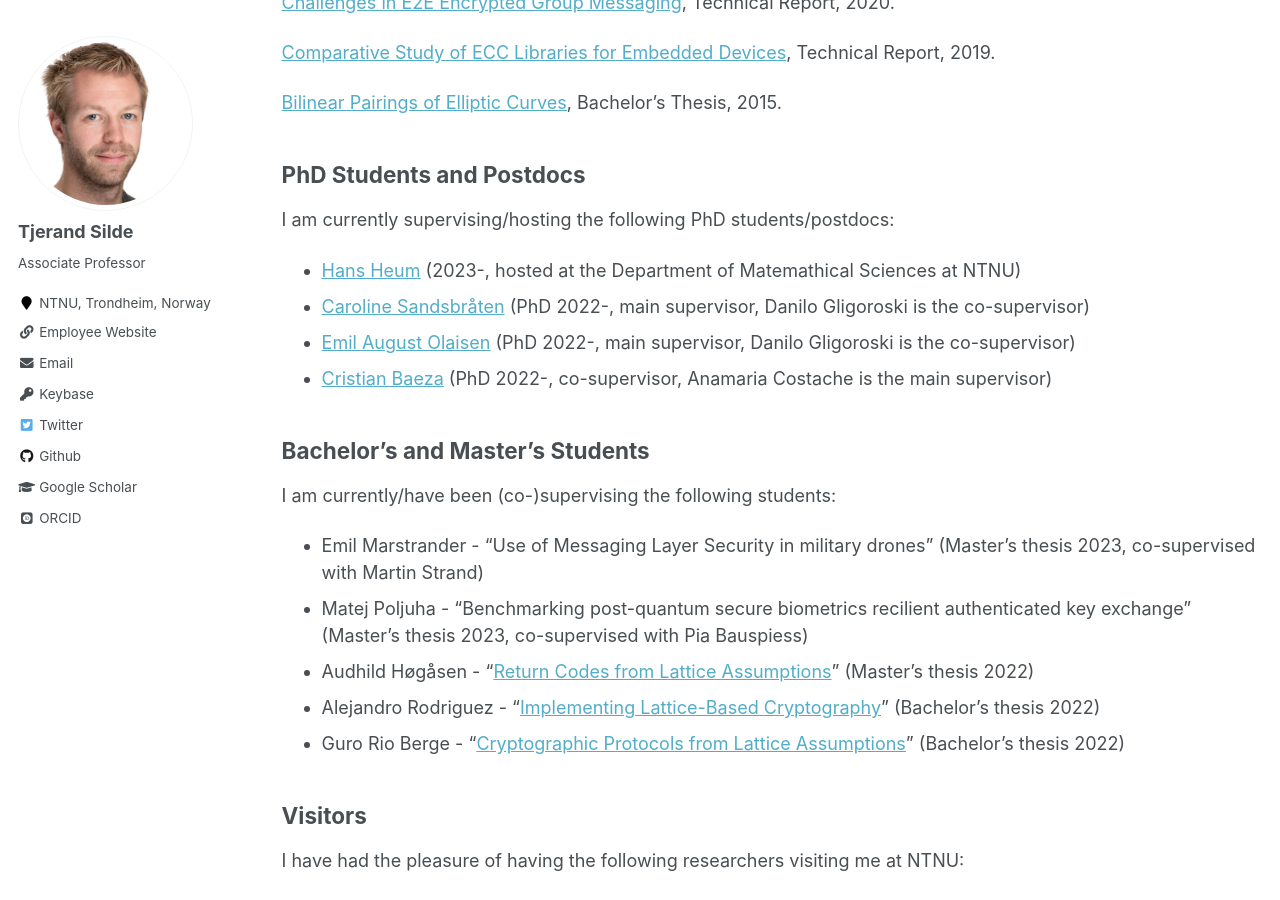
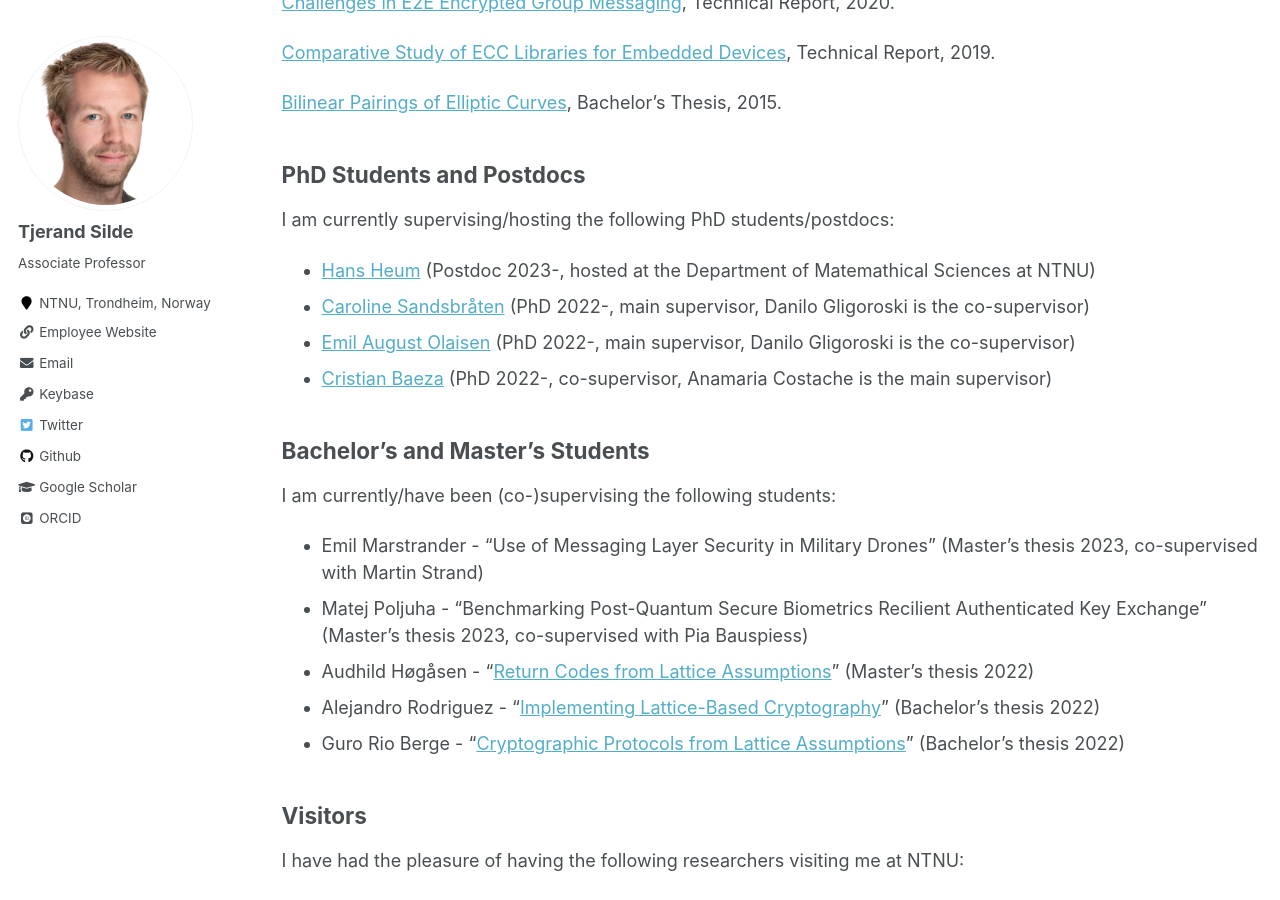
Before and after one commit to tjesi/tjesi.github.io, a Jekyll site: the page built from _pages/academic.md, in a window 1280 px wide and 900 px high, scrolled down 1178 px. Built offline with Jekyll 4.4.1, drawn with Linux system fonts in a browser that asks for light colours; some web fonts are replaced.

Commit message:
Update academic.md

```diff
--- a/_pages/academic.md
+++ b/_pages/academic.md
@@ -51,7 +51,7 @@ Joint work with Pia Bauspieß, Alexandre Tullot, Anamaria Costache, Christian Ra
 ## PhD Students and Postdocs
 
 I am currently supervising/hosting the following PhD students/postdocs:
-- [Hans Heum](https://www.simula.no/people/hans) (2023-, hosted at the Department of Matemathical Sciences at NTNU)
+- [Hans Heum](https://www.simula.no/people/hans) (Postdoc 2023-, hosted at the Department of Matemathical Sciences at NTNU)
 - [Caroline Sandsbråten](https://www.ntnu.edu/employees/caroline.sandsbraten) (PhD 2022-, main supervisor, Danilo Gligoroski is the co-supervisor)
 - [Emil August Olaisen](https://www.ntnu.edu/employees/emil.august.olaisen) (PhD 2022-, main supervisor, Danilo Gligoroski is the co-supervisor)
 - [Cristian Baeza](https://www.ntnu.edu/employees/cristian.baeza) (PhD 2022-, co-supervisor, Anamaria Costache is the main supervisor)
@@ -59,8 +59,8 @@ I am currently supervising/hosting the following PhD students/postdocs:
 ## Bachelor's and Master's Students
 
 I am currently/have been (co-)supervising the following students:
-- Emil Marstrander - "Use of Messaging Layer Security in military drones" (Master's thesis 2023, co-supervised with Martin Strand)
-- Matej Poljuha - "Benchmarking post-quantum secure biometrics recilient authenticated key exchange" (Master's thesis 2023, co-supervised with Pia Bauspiess)
+- Emil Marstrander - "Use of Messaging Layer Security in Military Drones" (Master's thesis 2023, co-supervised with Martin Strand)
+- Matej Poljuha - "Benchmarking Post-Quantum Secure Biometrics Recilient Authenticated Key Exchange" (Master's thesis 2023, co-supervised with Pia Bauspiess)
 - Audhild Høgåsen - "[Return Codes from Lattice Assumptions](https://tjerandsilde.no/files/Audhild-master-thesis.pdf)" (Master's thesis 2022)
 - Alejandro Rodriguez - "[Implementing Lattice-Based Cryptography](https://ntnuopen.ntnu.no/ntnu-xmlui/handle/11250/3009053)" (Bachelor's thesis 2022)
 - Guro Rio Berge - "[Cryptographic Protocols from Lattice Assumptions](https://ntnuopen.ntnu.no/ntnu-xmlui/handle/11250/3009054)" (Bachelor's thesis 2022)
```
